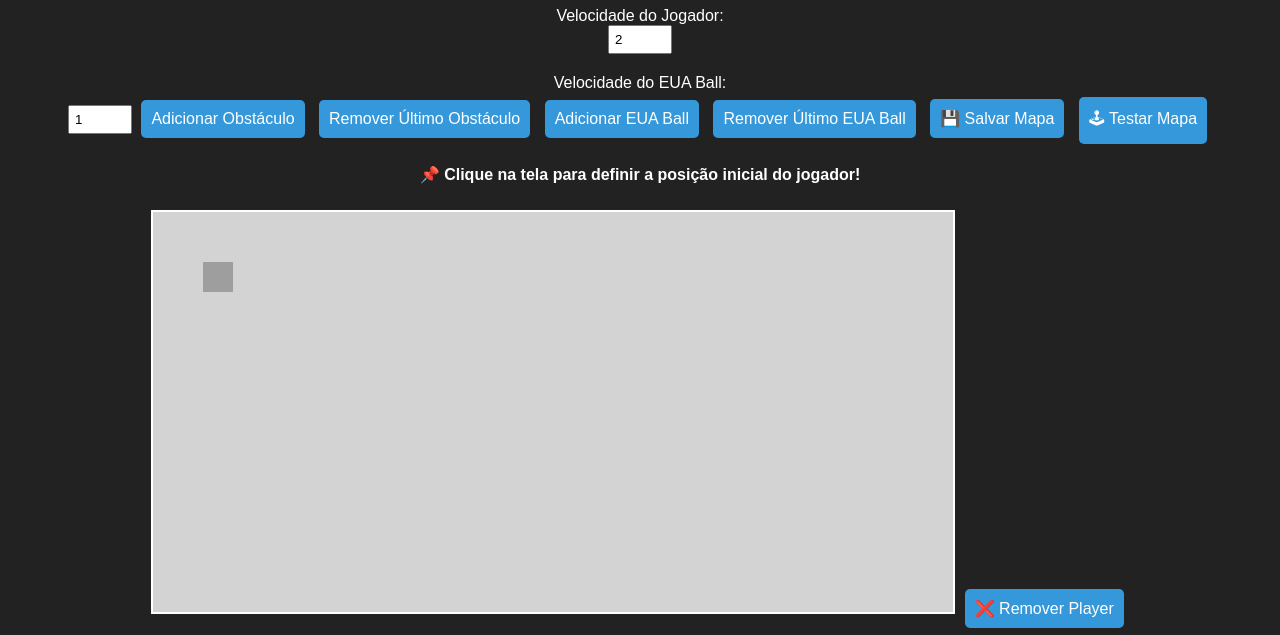
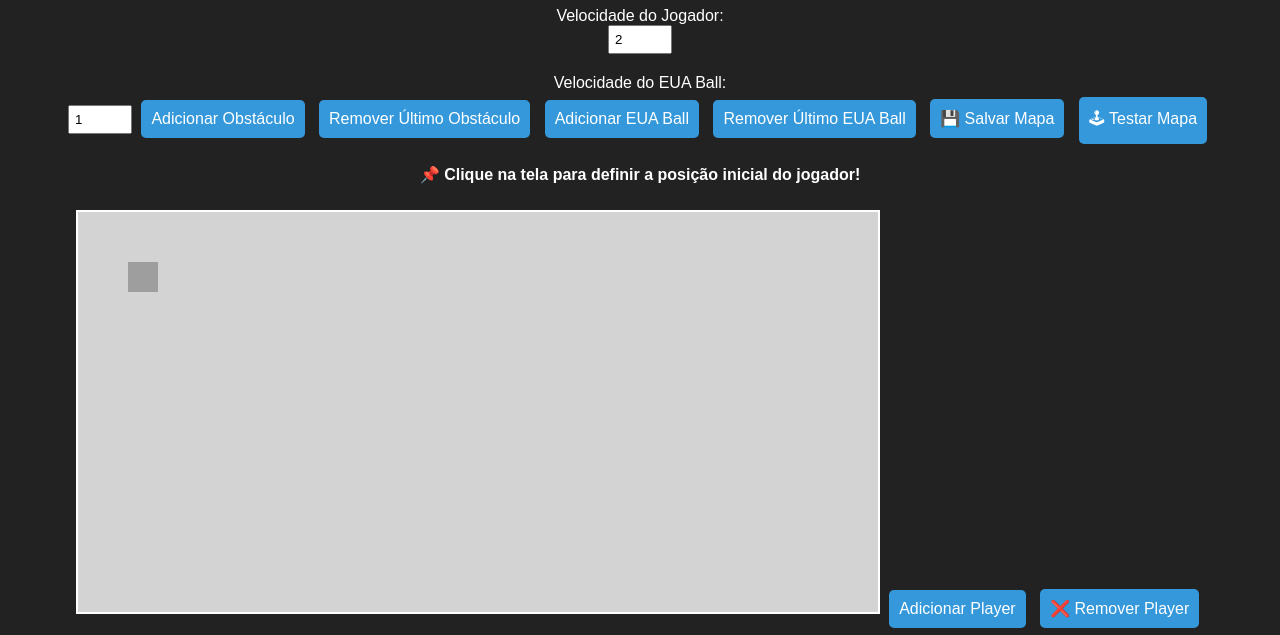
Before and after one commit to joaovitor2222/perseguicao, a plain HTML site: page editor.html in a window 1280 px wide. Shown: the part 137-772 px from the top of the page. Drawn offline with Linux system fonts and the light colour scheme.

Commit message:
Update editor.html

```diff
--- a/editor.html
+++ b/editor.html
@@ -27,6 +27,8 @@
     <p><strong>📌 Clique na tela para definir a posição inicial do jogador!</strong></p>
     <canvas id="editorCanvas"></canvas>
 
+    <!-- Botão para adicionar o jogador -->
+    <button onclick="adicionarPlayer()">Adicionar Player</button>
     <button onclick="removerPlayer()">❌ Remover Player</button>
 
     <br>
```
